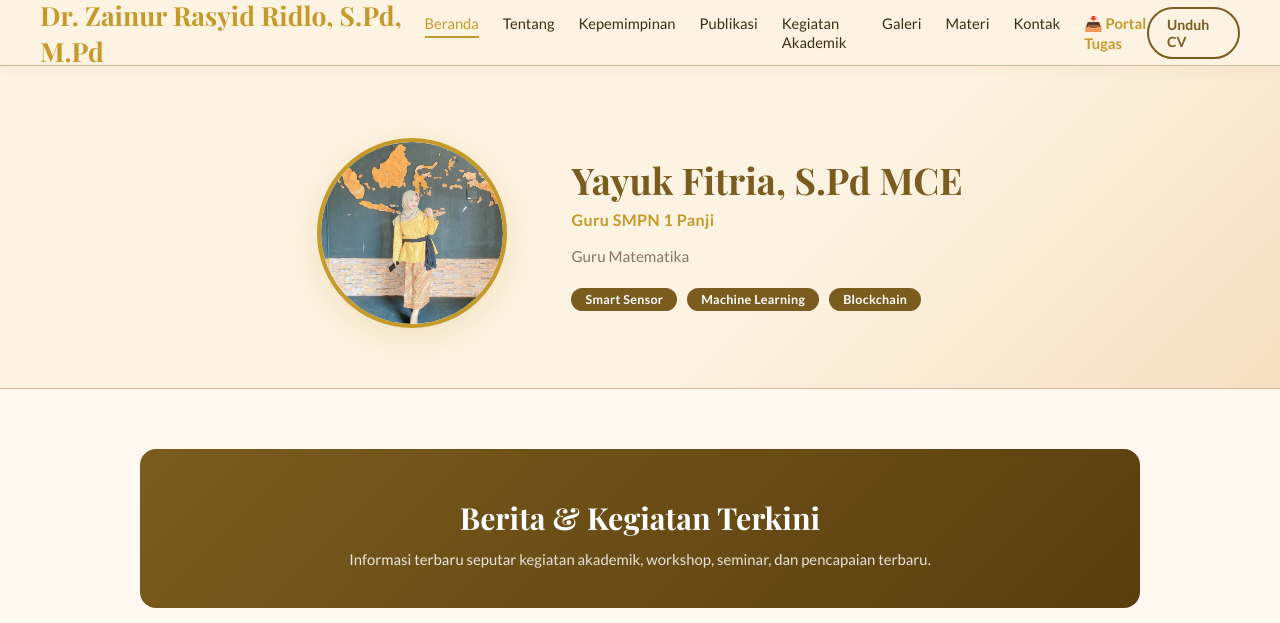
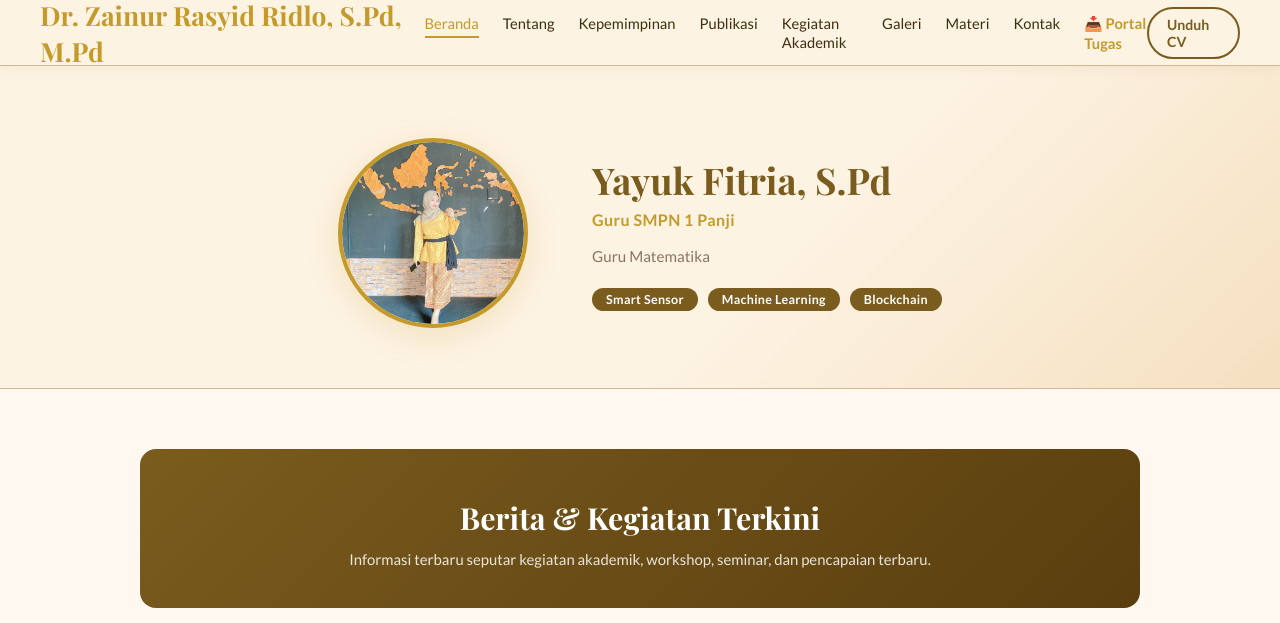
Before and after one commit to yayukfitria744-wq/website_YayukMat, a plain HTML site: page index.html in a window 1280 px wide. Shown: the top 623 px of the page. Drawn offline with nearby package versions, Linux system fonts and the light colour scheme.

Commit message:
Update index.html

```diff
--- a/index.html
+++ b/index.html
@@ -293,7 +293,7 @@ footer span{color:var(--accent);font-weight:700}
   <img src="foto_yayuk.jpg" style="width:100%;height:100%;object-fit:cover;border-radius:50%"/>
 </div>
     <div class="hero-text">
-      <h1>Yayuk Fitria, S.Pd MCE</h1>
+      <h1>Yayuk Fitria, S.Pd </h1>
       <div class="subtitle">Guru SMPN 1 Panji</div>
       <p>Guru Matematika</p>
       <div class="hero-badges">
```
